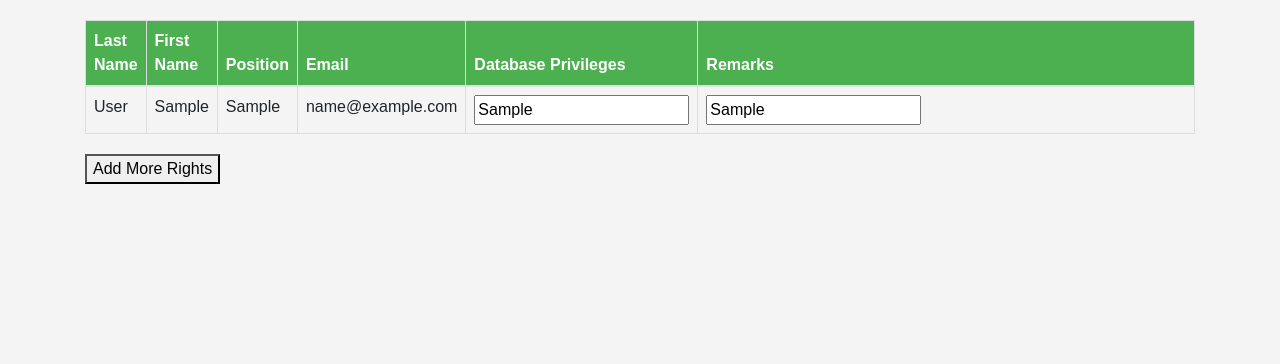
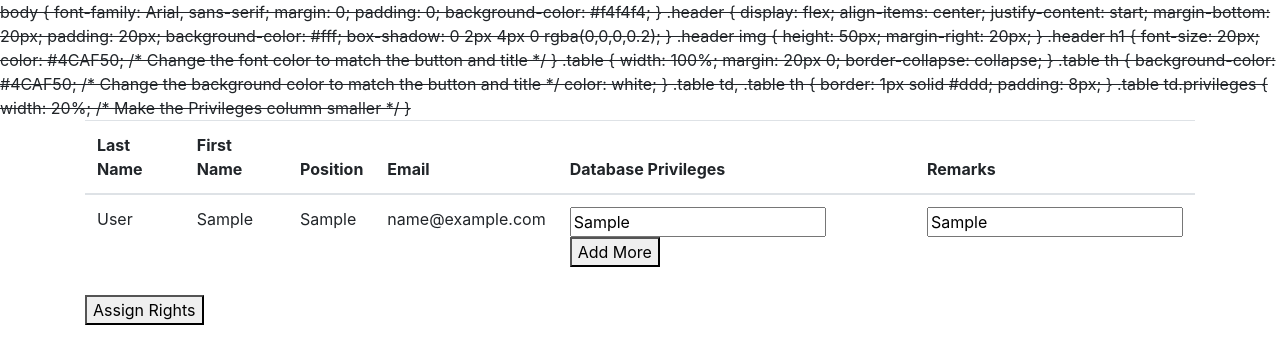
Before and after one commit to jalex0823/adformman, a Flask app: page / in a window 1280 px wide. Shown: the top 364 px of the page. Run offline with Flask 3, Linux system fonts and the light colour scheme; tables that the repository leaves empty hold one stand-in row (values such as "Sample post"); some libraries are stand-ins or nearby versions.

Commit message:
Update index.html

```diff
--- a/templates/index.html
+++ b/templates/index.html
@@ -3,7 +3,7 @@
 <head>
     <title>SQL Server Personnel Right Assignments</title>
     <link rel="stylesheet" href="https://stackpath.bootstrapcdn.com/bootstrap/4.3.1/css/bootstrap.min.css">
-    <style>
+    <s tyle>
         body {
             font-family: Arial, sans-serif;
             margin: 0;
@@ -43,10 +43,7 @@
         .table td.privileges {
             width: 20%;  /* Make the Privileges column smaller */
         }
-        .table td.remarks {
-            width: 80%;  /* Make the Remarks column wider */
-        }
-    </style>
+    </s>
 </head>
 <body>
     <div class="container">
@@ -69,13 +66,16 @@
                         <td>{{ person.First_Name }}</td>
                         <td>{{ person.Position }}</td>
                         <td>{{ person.Email }}</td>
-                        <td class="privileges"><input type="text" name="privileges_{{ person.Last_Name }}" value="{{ person.Database_Privileges }}"></td>
+                        <td class="privileges">
+                            <input type="text" name="privileges_{{ person.Last_Name }}" value="{{ person.Database_Privileges }}">
+                            <button type="button" onclick="appendPrivilegesToRemarks('{{ person.Last_Name }}')">Add More</button>
+                        </td>
                         <td class="remarks"><input type="text" name="remarks_{{ person.Last_Name }}" value="{{ person.Remarks }}"></td>
                     </tr>
                     {% endfor %}
                 </tbody>
             </table>
-            <button class="button" type="submit">Add More Rights</button>
+            <button class="button" type="submit">Assign Rights</button>
         </form>
     </div>
     <script>
@@ -93,7 +93,18 @@ function validateForm() {
 
             return true;
         }
+
+        function appendPrivilegesToRemarks(lastName) {
+            // Get the privileges and remarks fields
+            var privilegesField = document.querySelector('input[name="privileges_' + lastName + '"]');
+            var remarksField = document.querySelector('input[name="remarks_' + lastName + '"]');
+
+            // Append the privileges to the remarks
+            var newRemarks = remarksField.value + ' ' + privilegesField.value;
+
+            // Update the remarks field with the new value
+            remarksField.value = newRemarks;
+        }
     </script>
-
 </body>
 </html>
```
Lines whose indentation alone changed are shown as unchanged.
